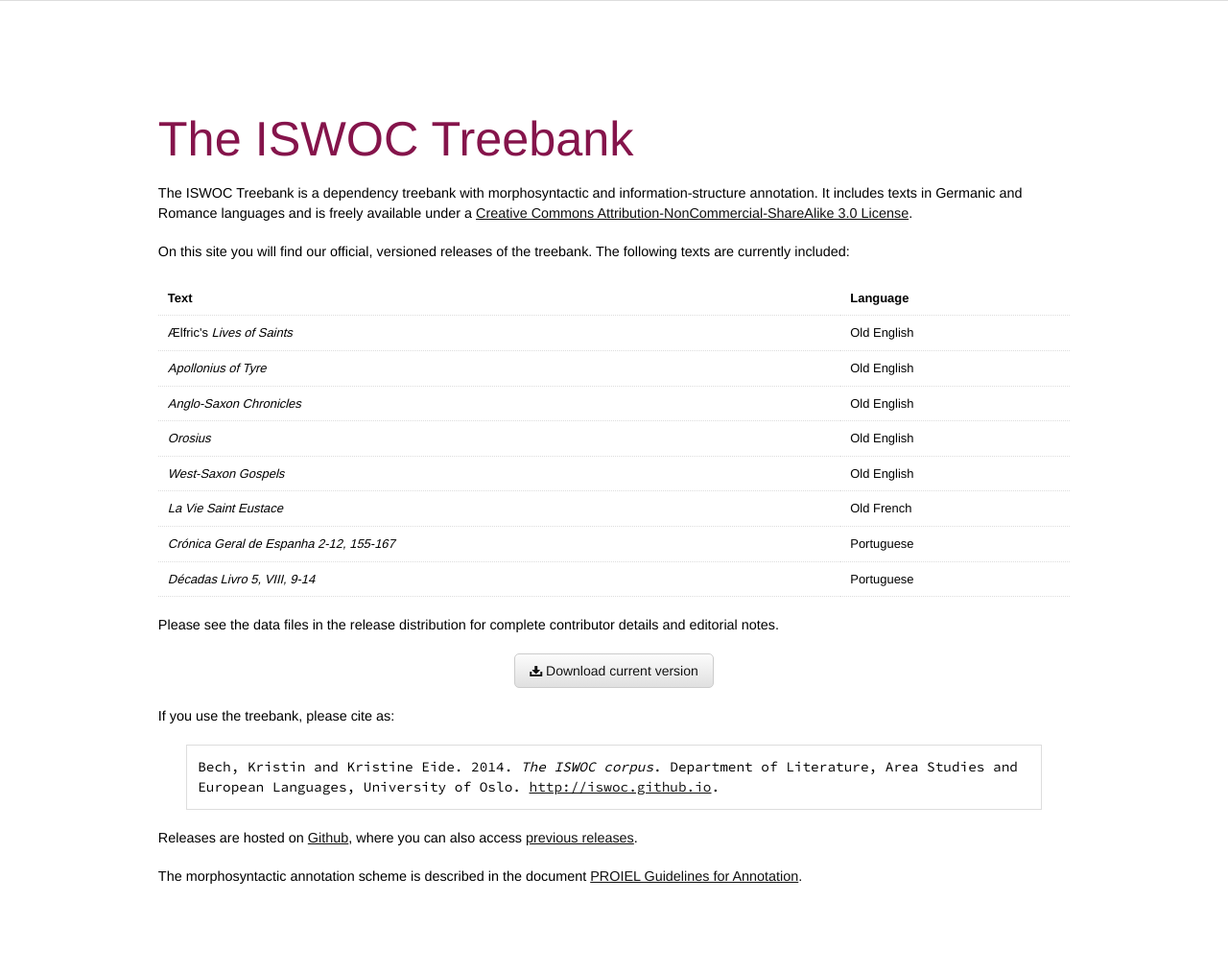
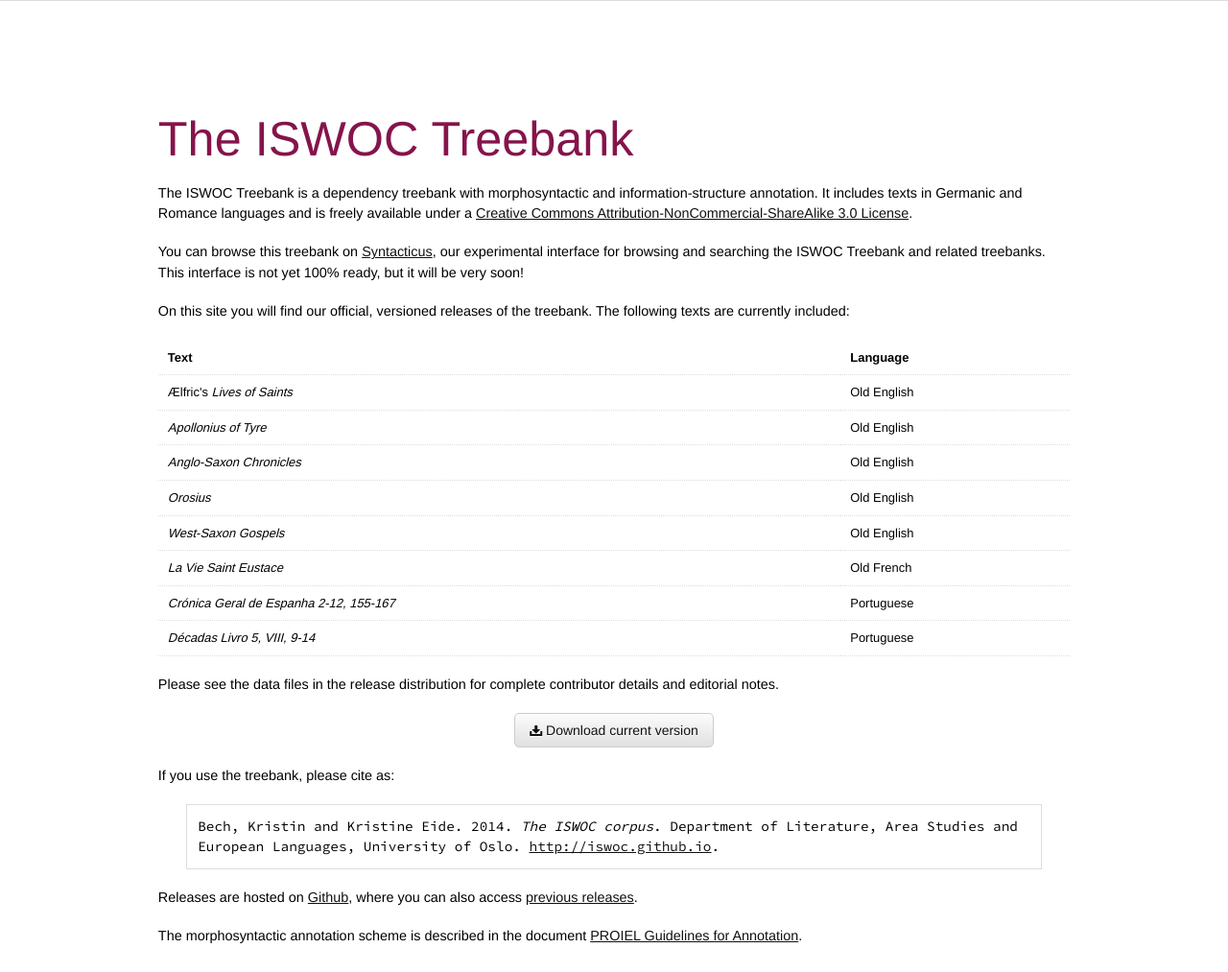
Before and after one commit to iswoc/iswoc.github.io, a Jekyll site: the page built from index.html, in a window 1280 px wide. Shown: the whole page at 96% size. Built offline with Jekyll 4.4.1, drawn with Linux system fonts in a browser that asks for light colours; before the commit the page ends 951 px from its top, so only the background shows below that.

Commit message:
Add link to Syntacticus

```diff
--- a/index.html
+++ b/index.html
@@ -10,6 +10,10 @@
           href="http://creativecommons.org/licenses/by-nc-sa/3.0/us/">
           Creative Commons Attribution-NonCommercial-ShareAlike 3.0
           License</a>.
+        </p>
+
+        <p>
+          You can browse this treebank on <a href="http://syntacticus.org">Syntacticus</a>, our experimental interface for browsing and searching the ISWOC Treebank and related treebanks. This interface is not yet 100% ready, but it will be very soon!
         </p>
 
         <p>
```
